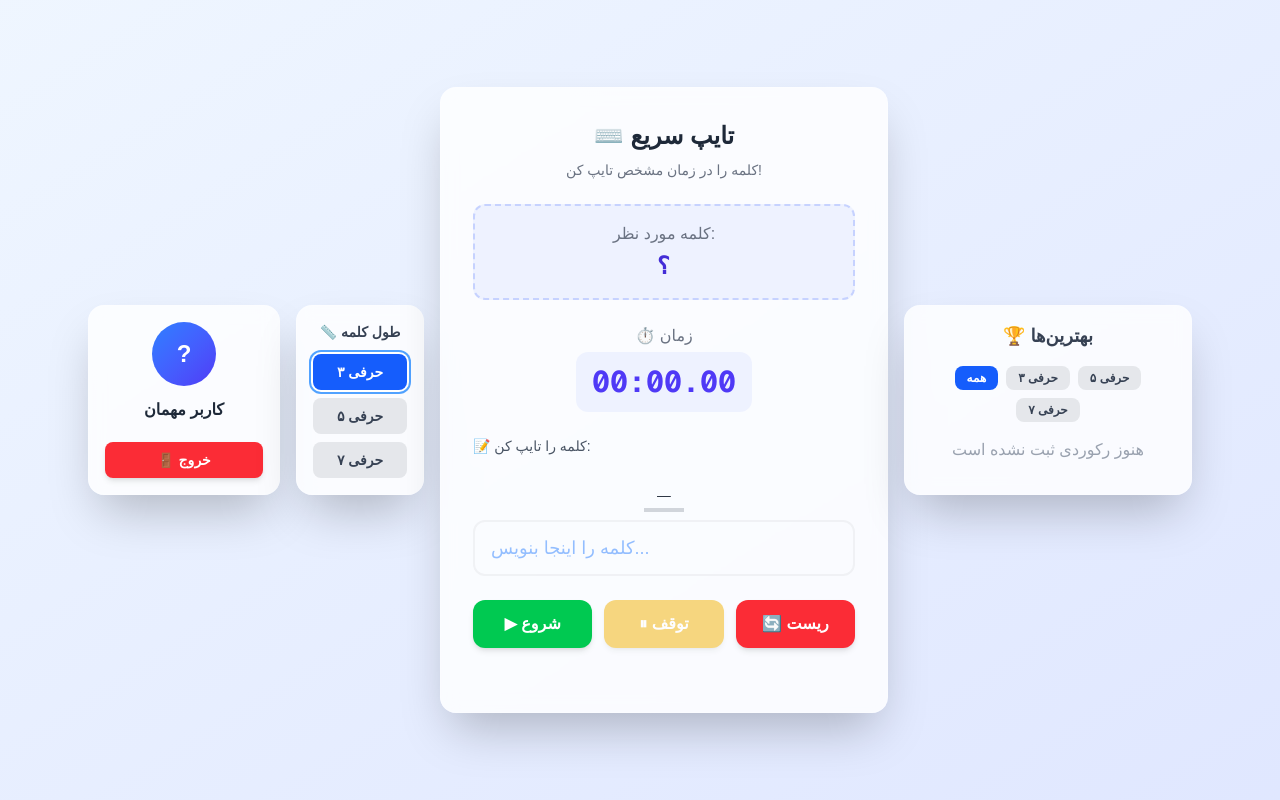
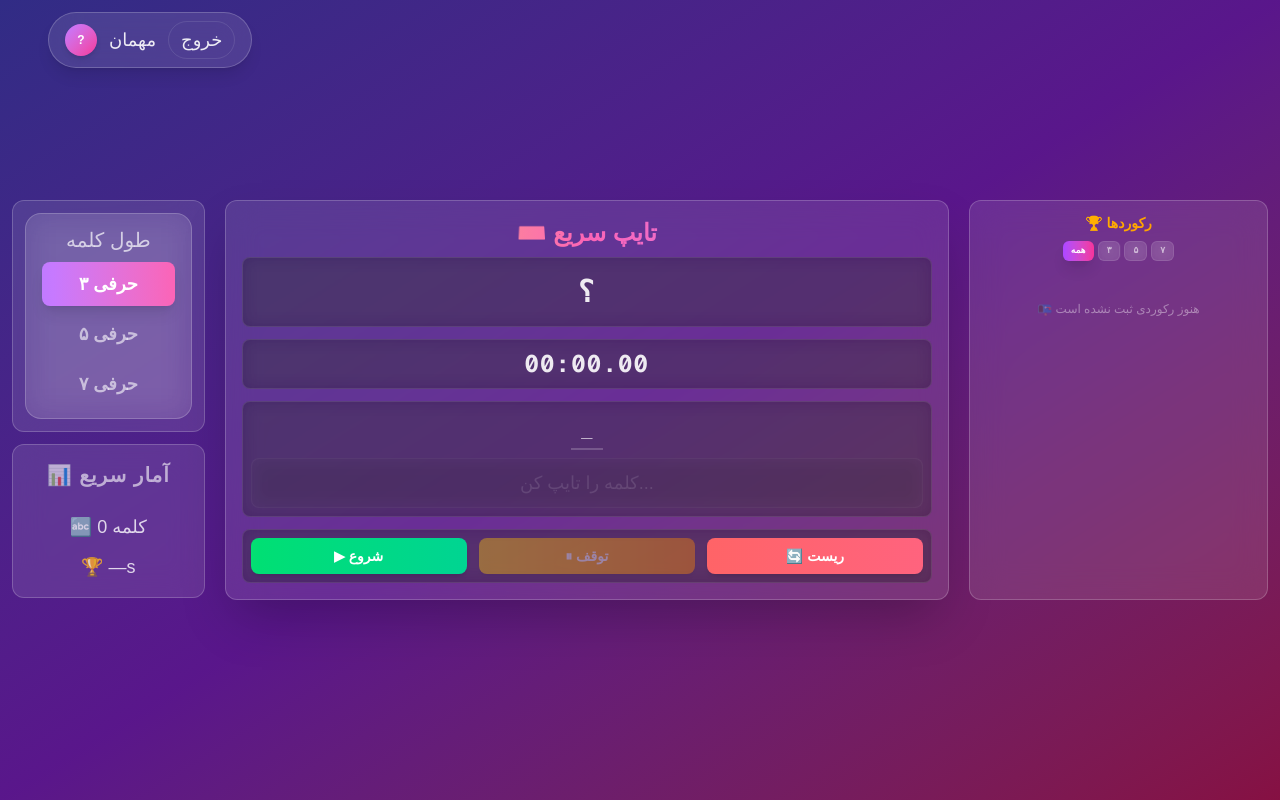
Before and after one commit to Afshin1400-n/type-speed, a Next.js app: page /game in a window 1280 px wide. Built offline with nearby package versions, Linux system fonts and the light colour scheme.

Commit message:
half style change

```diff
--- a/app/component/Btn.tsx
+++ b/app/component/Btn.tsx
@@ -1,14 +1,16 @@
 "use client";
 
-function Btn({ startTimer, stopTimer, resetTimer, isRunning ,isFinished }) {
+function Btn({ startTimer, stopTimer, resetTimer, isRunning }) {
   return (
-    <div className="grid grid-cols-3 gap-3 mb-8">
+    <div className="flex gap-3">
       <button
         onClick={startTimer}
-        disabled={isRunning || isFinished}
-        className="bg-green-500 hover:bg-green-600 active:scale-95
-          text-white font-bold py-3 px-4 rounded-xl
-          transition-all shadow-md hover:shadow-lg disabled:opacity-50 disabled:cursor-not-allowed"
+        disabled={isRunning}
+        className="flex-1 px-3 py-2 bg-gradient-to-r from-green-400 to-emerald-400
+          hover:from-green-500 hover:to-emerald-500 active:scale-95
+          text-white font-bold text-sm rounded-lg
+          transition-all duration-200 shadow-md hover:shadow-lg
+          disabled:opacity-40 cursor-pointer  disabled:hover:shadow-md"
       >
         ▶ شروع
       </button>
@@ -16,18 +18,22 @@ function Btn({ startTimer, stopTimer, resetTimer, isRunning ,isFinished }) {
       <button
         onClick={stopTimer}
         disabled={!isRunning}
-        className="bg-yellow-500 hover:bg-yellow-600 active:scale-95
-          text-white font-bold py-3 px-4 rounded-xl
-          transition-all shadow-md hover:shadow-lg disabled:opacity-50 disabled:cursor-not-allowed"
+        className="flex-1 px-3 py-2 bg-gradient-to-r from-yellow-400 to-orange-400
+          hover:from-yellow-500 hover:to-orange-500 active:scale-95
+          text-white font-bold text-sm rounded-lg
+          transition-all duration-200 shadow-md hover:shadow-lg
+          disabled:opacity-40 cursor-pointer disabled:hover:shadow-md"
       >
         ⏸ توقف
       </button>
 
       <button
+      style={{ cursor: "pointer" }}
         onClick={resetTimer}
-        className="bg-red-500 hover:bg-red-600 active:scale-95
-          text-white font-bold py-3 px-4 rounded-xl
-          transition-all shadow-md hover:shadow-lg"
+        className="flex-1 px-3 py-2 bg-gradient-to-r from-red-400 to-rose-400
+          hover:from-red-500 hover:to-rose-500 active:scale-95
+          text-white font-bold text-sm rounded-lg
+          transition-all duration-200 shadow-md hover:shadow-lg cursor-pointer "
       >
         🔄 ریست
       </button>
--- a/app/component/Input.tsx
+++ b/app/component/Input.tsx
@@ -2,40 +2,38 @@
 import { forwardRef } from "react";
 
 const Input = forwardRef(({ value, onChange, disabled, colors, word }, ref) => {
-    console.log("Input disabled:", disabled); // ← ب
   return (
-    <div className="mb-6">
-      <label className="text-gray-600 text-sm block mb-2">
-        📝 کلمه را تایپ کن:
-      </label>
-      <div className="flex gap-1 justify-center mb-2">
+    <div className="space-y-2">
+      {/* Letter Boxes */}
+      <div className="flex gap-1 justify-center">
         {word.split("").map((letter, index) => (
           <span
             key={index}
-            className="w-10 h-12 flex items-center justify-center text-2xl font-bold border-b-4 transition-all"
+            className="w-8 h-10 flex items-center justify-center text-xl font-bold border-b-2 transition-all duration-200"
             style={{
               borderBottomColor: colors[index] === "green" ? "#22c55e" :
-                                 colors[index] === "red" ? "#ef4444" : "#d1d5db",
+                                 colors[index] === "red" ? "#ef4444" : "rgba(255,255,255,0.2)",
               color: colors[index] === "green" ? "#22c55e" :
-                     colors[index] === "red" ? "#ef4444" : "#1f2937",
-              backgroundColor: colors[index] === "green" ? "#dcfce7" :
-                               colors[index] === "red" ? "#fee2e2" : "transparent"
+                     colors[index] === "red" ? "#ef4444" : "rgba(255,255,255,0.8)",
             }}
           >
             {value[index] || "_"}
           </span>
         ))}
       </div>
+
+      {/* Input Field */}
       <input
         ref={ref}
         type="text"
         value={value}
         onChange={(e) => onChange(e.target.value)}
-        placeholder="کلمه را اینجا بنویس..."
+        placeholder="کلمه را تایپ کن..."
         disabled={disabled}
-        className="w-full px-4 py-3 border-2 border-gray-200 rounded-xl focus:border-indigo-400 focus:ring-4
-        focus:ring-indigo-100 transition-all outline-none text-lg text-gray-600 placeholder-blue-500 disabled:opacity-50
-        disabled:cursor-not-allowed"
+        className="w-full px-4 py-2.5 bg-white/5 backdrop-blur-sm border border-white/10 rounded-lg
+        text-white/90 text-center text-lg outline-none transition-all duration-200
+        placeholder:text-white/30 focus:border-purple-400/50 focus:ring-2 focus:ring-purple-400/20
+        disabled:opacity-40 disabled:cursor-not-allowed"
       />
     </div>
   );
--- a/app/component/Level.tsx
+++ b/app/component/Level.tsx
@@ -1,40 +1,40 @@
 "use client";
 
-export default function Level({ handleLenWord, wordLength, isRunning, isFinished,isStop }) {
+export default function Level({ handleLenWord, wordLength, isRunning, isFinished, isStop }) {
+  const isDisabled = isRunning || isFinished || isStop;
+
   return (
-    <div className="flex flex-col items-center justify-center p-4 bg-white/80 backdrop-blur-sm rounded-2xl shadow-2xl border border-white/20 w-32 h-fit">
-      <h3 className="text-sm font-bold text-gray-700 mb-3">📏 طول کلمه</h3>
-      <div className="flex flex-col gap-2 w-full">
+    <div className="flex flex-col items-center gap-2 bg-white/10 backdrop-blur-lg
+     rounded-2xl px-4 py-3 border border-white/20 ">
+      <span className="text-white/70 text-xl font-medium"> طول کلمه</span>
+      <div className="flex flex-col gap-1.5 w-full">
         <button
-          onClick={handleLenWord}
-          disabled={isRunning || isFinished || isStop}
-          className={`px-4 py-2 rounded-lg text-sm font-semibold transition w-full ${
+          onClick={() => !isDisabled && handleLenWord(3)}
+          className={`px-4 py-2 rounded-lg text-lg font-semibold transition-all duration-200 cursor-pointer w-full ${
             wordLength === 3
-              ? "bg-blue-600 text-white ring-2 ring-blue-400 ring-offset-2"
-              : "bg-gray-200 text-gray-700 hover:bg-gray-300"
-          } disabled:opacity-50 disabled:cursor-not-allowed`}
+              ? "bg-gradient-to-r from-purple-400 to-pink-400 text-white shadow-lg"
+              : "text-white/60 hover:text-white hover:bg-white/10"
+          } ${isDisabled ? "opacity-40" : ""}`}
         >
           ۳ حرفی
         </button>
         <button
-          onClick={handleLenWord}
-          disabled={isRunning || isFinished || isStop}
-          className={`px-4 py-2 rounded-lg text-sm font-semibold transition w-full ${
+          onClick={() => !isDisabled && handleLenWord(5)}
+          className={`px-4 py-2 rounded-lg text-lg font-semibold transition-all duration-200 cursor-pointer w-full ${
             wordLength === 5
-              ? "bg-blue-600 text-white ring-2 ring-blue-400 ring-offset-2"
-              : "bg-gray-200 text-gray-700 hover:bg-gray-300"
-          } disabled:opacity-50 disabled:cursor-not-allowed`}
+              ? "bg-gradient-to-r from-purple-400 to-pink-400 text-white shadow-lg"
+              : "text-white/60 hover:text-white hover:bg-white/10"
+          } ${isDisabled ? "opacity-40" : ""}`}
         >
           ۵ حرفی
         </button>
         <button
-          onClick={handleLenWord}
-          disabled={isRunning || isFinished || isStop}
-          className={`px-4 py-2 rounded-lg text-sm font-semibold transition w-full ${
+          onClick={() => !isDisabled && handleLenWord(7)}
+          className={`px-4 py-2 rounded-lg text-lg font-semibold transition-all duration-200 cursor-pointer w-full ${
             wordLength === 7
-              ? "bg-blue-600 text-white ring-2 ring-blue-400 ring-offset-2"
-              : "bg-gray-200 text-gray-700 hover:bg-gray-300"
-          } disabled:opacity-50 disabled:cursor-not-allowed`}
+              ? "bg-gradient-to-r from-purple-400 to-pink-400 text-white shadow-lg"
+              : "text-white/60 hover:text-white hover:bg-white/10"
+          } ${isDisabled ? "opacity-40" : ""}`}
         >
           ۷ حرفی
         </button>
--- a/app/component/Profile.tsx
+++ b/app/component/Profile.tsx
@@ -1,24 +1,30 @@
 "use client";
 
-function Profile({user , handleLogout}) {
+function Profile({ user, handleLogout }) {
+  return (
+    <div className="flex items-center gap-3 ml-9 bg-white/10 backdrop-blur-lg rounded-full
+    px-4 py-2 border border-white/20 hover:bg-white/20 transition-all duration-300 shadow-lg">
+      {/* Avatar */}
+      <div className="w-8 h-8 bg-gradient-to-br from-purple-400 to-pink-500 rounded-full
+       flex items-center justify-center text-white text-xs font-bold shadow-md">
+        {user?.username?.charAt(0).toUpperCase() || "?"}
+      </div>
 
+      {/* Username */}
+      <span className="text-white/90 text-lg font-medium truncate max-w-[100px]">
+        {user?.username || "مهمان"}
+      </span>
 
-  return (
-      <aside className="w-48 bg-white/80 backdrop-blur-sm rounded-2xl shadow-2xl p-4 border border-white/20 h-fit flex flex-col items-center gap-3">
-          <div className="w-16 h-16 bg-gradient-to-br from-blue-500 to-indigo-600 rounded-full flex items-center justify-center text-white text-2xl font-bold">
-            {user?.username?.charAt(0).toUpperCase() || "?"}
-          </div>
-          <h3 className="font-bold text-gray-800 text-center truncate w-full">
-            {user?.username || "کاربر مهمان"}
-          </h3>
-          <button
-            onClick={handleLogout}
-            className="w-full mt-2 py-2 bg-red-500 hover:bg-red-600 text-white text-sm font-semibold rounded-lg transition-all shadow-md hover:shadow-lg"
-          >
-            🚪 خروج
-          </button>
-        </aside>
-  )
+      {/* Logout Button */}
+<button
+  onClick={handleLogout}
+  className="text-white/90 hover:text-red-500 hover:bg-red-200 rounded-full px-3 py-1 text-lg font-medium
+  transition-all duration-200 border border-white/10 hover:border-red-400/30 cursor-pointer"
+>
+   خروج
+</button>
+    </div>
+  );
 }
 
-export default Profile
+export default Profile;
--- a/app/component/Records.tsx
+++ b/app/component/Records.tsx
@@ -1,38 +1,45 @@
 "use client";
-import {useMemo} from "react";
+import { useMemo } from "react";
 
 function Records({ records }) {
-
-const sortedRecords = useMemo(() => {
-  return [...records].sort((a, b) => a.time - b.time);
-}, [records]);
+  const sortedRecords = useMemo(() => {
+    return [...records].sort((a, b) => a.time - b.time);
+  }, [records]);
 
   const topThree = sortedRecords.slice(0, 3);
 
   if (topThree.length === 0) {
     return (
-      <div className="text-center text-gray-400 py-4">
-        هنوز رکوردی ثبت نشده است
+      <div className="text-center text-white/40 text-xs py-8">
+        📭 هنوز رکوردی ثبت نشده است
       </div>
     );
   }
 
   return (
-    <div className="space-y-3 max-full overflow-y-auto mt-8">
+    <div className="space-y-2">
       {topThree.map((record, index) => (
         <div
           key={record.id}
-          className="bg-gradient-to-r from-amber-50 to-amber-100/50 p-4 rounded-xl border border-amber-200
-          flex items-center  gap-2"
+          className="bg-white/5 backdrop-blur-sm rounded-lg p-2.5 border border-white/10
+          flex items-center gap-2 hover:bg-white/10 transition-all duration-200"
         >
-          <span className="text-2xl">
+          <span className="text-lg">
             {index === 0 ? "🥇" : index === 1 ? "🥈" : "🥉"}
           </span>
-          <span className="font-semibold text-gray-700 text-base">
-            {record.time} ثانیه
-          </span>
-          <span className="text-sm text-gray-500">"{record.word}"</span>
-          <span className="text-xs text-gray-400">{record.date}</span>
+          <div className="flex-1 min-w-0">
+            <div className="flex items-center gap-2">
+              <span className="font-bold text-white/90 text-xs">
+                {record.time.toFixed(1)}s
+              </span>
+              <span className="text-white/60 text-[10px] truncate">
+                "{record.word}"
+              </span>
+            </div>
+            <div className="text-white/30 text-[8px]">
+              {record.date}
+            </div>
+          </div>
         </div>
       ))}
     </div>
--- a/app/component/Timer.tsx
+++ b/app/component/Timer.tsx
@@ -2,10 +2,8 @@
 
 function Timer({ time, formatTime }) {
   return (
-    <div className="text-center mb-6">
-      <span className="text-gray-500 text-md block mb-1">⏱️ زمان</span>
-      <div className="text-3xl font-mono font-bold text-indigo-600 bg-indigo-50
-      rounded-xl py-3 px-4 inline-block min-w-[150px]">
+    <div className="text-center">
+      <div className="font-mono font-bold text-2xl text-white/90 tracking-wider">
         {formatTime(time)}
       </div>
     </div>
--- a/app/component/Word.tsx
+++ b/app/component/Word.tsx
@@ -2,14 +2,11 @@
 
 function Word({word}) {
   return (
-     <div className="bg-indigo-50 rounded-xl p-4 mb-6 text-center border-2 border-dashed border-indigo-200">
-          <span className="text-gray-500 text-md block mb-1">
-            کلمه مورد نظر:
-          </span>
-          <span className="text-2xl font-bold text-indigo-700 tracking-wider">
-            {word}
-          </span>
-        </div>
+    <div className="text-center">
+      <span className="text-3xl font-bold text-white/90 tracking-wider">
+        {word}
+      </span>
+    </div>
   )
 }
 
--- a/app/game/page.tsx
+++ b/app/game/page.tsx
@@ -29,9 +29,6 @@ export default function Home() {
   const [message, setMessage] = useState("");
   const [isStop, setIsStop] = useState(false);
 
-
-
-
   useEffect(() => {
     const currentUser = localStorage.getItem("currentUser");
     if (currentUser) {
@@ -44,9 +41,6 @@ const handleLogout = () => {
     router.push("/");
   };
 
-
-
-  // بارگذاری از localStorage
   useEffect(() => {
     if (!user) return;
     const savedRecords = localStorage.getItem(`records_${user.username}`);
@@ -62,7 +56,6 @@ useEffect(() => {
     }
   }, [user]);
 
-  // ذخیره در localStorage
   useEffect(() => {
     if (!user || records.length === 0) return;
     localStorage.setItem(`records_${user.username}`, JSON.stringify(records));
@@ -86,19 +79,17 @@ useEffect(() => {
     setIsDisable(true);
     setIsFinished(false);
     setIsRunning(false);
-
   }, []);
 
   const startTimer = () => {
     if (isRunning || isFinished) return;
 
-  // ✅ فقط اگه کلمه "؟" هست یا بازی تموم شده، کلمه جدید تولید کن
     if (word === "؟") {
       generateNewWord(wordLength);
     }
 
     setIsRunning(true);
-  setIsFinished(false); // ← این مهمه!
+    setIsFinished(false);
     setIsDisable(false);
 
     const startTime = Date.now() - time;
@@ -116,15 +107,15 @@ const startTimer = () => {
   const stopTimer = () => {
     clearInterval(intervalRef.current);
     setIsRunning(false);
-    setIsStop(true)
+    setIsStop(true);
     setIsDisable(true);
   };
 
   const resetTimer = () => {
     clearInterval(intervalRef.current);
-  setIsStop(false)
+    setIsStop(false);
     setIsRunning(false);
-  setIsFinished(false); // ← درسته
+    setIsFinished(false);
     setTime(0);
     setInputValue("");
     setWord("؟");
@@ -152,6 +143,7 @@ const addRecord = (word, time, length) => {
     };
     setRecords([newRecord, ...records]);
   };
+
   useEffect(() => {
     const newColors = inputValue.split("").map((letter, index) => {
       if (letter === word[index]) return "green";
@@ -174,15 +166,9 @@ useEffect(() => {
     }
   }, [inputValue, word]);
 
-  const handleLenWord = (e) => {
-    const val = e.target.innerText.trim();
-    if (val === "۳ حرفی") {
-      setWordLength(3);
-    } else if (val === "۵ حرفی") {
-      setWordLength(5);
-    } else if (val === "۷ حرفی") {
-      setWordLength(7);
-    }
+// در app/page.tsx
+const handleLenWord = (length) => {
+  setWordLength(length);
 };
 
   const filteredRecords = useMemo(() => {
@@ -191,19 +177,22 @@ useEffect(() => {
   }, [records, filterLength]);
 
   const getBestTimeForLength = (length) => {
-  const filtered = records.filter(r => r.length === length);
+    const filtered = records.filter((r) => r.length === length);
     if (filtered.length === 0) return Infinity;
-  return Math.min(...filtered.map(r => r.time));
+    return Math.min(...filtered.map((r) => r.time));
   };
 
-
   return (
-    <div className="h-screen w-screen overflow-hidden bg-gradient-to-br from-blue-50 to-indigo-100 flex items-center
-     justify-center p-4 gap-4">
-
-  {/* پروفایل کاربر - سمت چپ */}
-  <Profile user={user} handleLogout={handleLogout}/>
-
+    <div className="h-screen w-screen overflow-hidden bg-gradient-to-br from-indigo-900 via-purple-900 to-pink-900">
+      {/* Profile - Top Left */}
+      <div className="absolute top-3 left-3 z-50">
+        <Profile user={user} handleLogout={handleLogout} />
+      </div>
+      <div className="h-full w-full flex items-center justify-center p-3">
+        <div className="w-full max-w-7xl grid grid-cols-12 gap-5 ">
+          {/* Left Column - Level */}
+          <div className="col-span-12 lg:col-span-2 flex lg:block items-center gap-3">
+            <div className="bg-white/10 backdrop-blur-lg rounded-xl p-3 border border-white/20 flex-1">
               <Level
                 handleLenWord={handleLenWord}
                 wordLength={wordLength}
@@ -211,22 +200,53 @@ const getBestTimeForLength = (length) => {
                 isFinished={isFinished}
                 isStop={isStop}
               />
+            </div>
 
-      <div className="max-w-md w-full bg-white/80 backdrop-blur-sm rounded-2xl shadow-2xl p-6 sm:p-8 border border-white/20 max-h-[90vh] overflow-y-auto">
-        <h1 className="text-2xl sm:text-2xl font-bold text-center text-gray-800 mb-2">
+            {/* Quick Stats - hidden on mobile, shown on desktop */}
+          <div className="hidden lg:block bg-white/10 backdrop-blur-lg rounded-xl p-4 border border-white/20 mt-3">
+  <div className="text-center">
+    <div className="text-white/60 text-xl font-semibold uppercase tracking-wider mb-6">
+      📊 آمار سریع
+    </div>
+    <div className="space-y-3 text-white/80 text-lg">
+      <div>🔤 {records.length} کلمه</div>
+      <div>🏆 {records.length > 0 ? Math.min(...records.map(r => r.time)).toFixed(1) : "—"}s</div>
+    </div>
+  </div>
+</div>
+          </div>
+
+          {/* Center - Main Game */}
+          <div className="col-span-12 lg:col-span-7">
+            <div className="bg-white/10 backdrop-blur-lg rounded-xl shadow-2xl p-4 border border-white/20">
+              <div className="text-center mb-2">
+                <h1 className="text-2xl font-bold bg-gradient-to-r from-yellow-400 via-pink-400 to-purple-400 bg-clip-text text-transparent">
                   ⌨️ تایپ سریع
                 </h1>
-        <p className="text-center text-gray-500 text-sm mb-6">
-          کلمه را در زمان مشخص تایپ کن!
-        </p>
+              </div>
 
+              <div className="space-y-3">
+                {/* Word Display */}
+                <div className="bg-black/30 rounded-lg p-4 backdrop-blur-sm border border-white/10">
                   <Word word={word} suppressHydrationWarning />
+                </div>
+
+                {/* Timer & Message Row */}
+                <div className="flex items-center gap-3">
+                  <div className="flex-1 bg-black/30 rounded-lg p-2 backdrop-blur-sm border border-white/10">
                     <Timer time={time} formatTime={formatTime} suppressHydrationWarning />
+                  </div>
                   {message && (
-  <div className="text-center text-green-600 font-bold text-lg animate-pulse my-2">
+                    <div className="flex-1">
+                      <span className="block text-center px-3 py-1.5 bg-gradient-to-r from-green-400 to-emerald-400 text-white font-bold rounded-lg text-xs animate-pulse shadow-lg">
                         {message}
+                      </span>
                     </div>
                   )}
+                </div>
+
+                {/* Input */}
+                <div className="bg-black/30 rounded-lg p-2 backdrop-blur-sm border border-white/10">
                   <Input
                     ref={focusRef}
                     value={inputValue}
@@ -236,6 +256,10 @@ const getBestTimeForLength = (length) => {
                     word={word}
                     suppressHydrationWarning
                   />
+                </div>
+
+                {/* Buttons */}
+                <div className="bg-black/30 rounded-lg p-2 backdrop-blur-sm border border-white/10">
                   <Btn
                     startTimer={startTimer}
                     stopTimer={stopTimer}
@@ -243,55 +267,66 @@ const getBestTimeForLength = (length) => {
                     isRunning={isRunning}
                   />
                 </div>
+              </div>
+            </div>
+          </div>
 
-      <aside className="w-72 bg-white/80 backdrop-blur-sm rounded-2xl shadow-2xl p-4 border border-white/20 h-fit max-h-[90vh] overflow-y-auto">
-        <h2 className="text-lg font-bold text-gray-700 mb-3 text-center">
-          🏆 بهترین‌ها
+          {/* Right - Records */}
+          <div className="col-span-12 lg:col-span-3">
+            <div className="bg-white/10 backdrop-blur-lg rounded-xl p-3 border border-white/20 h-full max-h-[calc(100vh-6rem)] overflow-y-auto">
+              <h2 className="text-sm font-bold text-center mb-2 bg-gradient-to-r from-yellow-400 to-orange-400 bg-clip-text text-transparent">
+                🏆 رکوردها
               </h2>
-        <div className="flex gap-2 justify-center mt-4 flex-wrap">
+
+              {/* Filter Buttons */}
+              <div className="flex gap-1 justify-center mb-2 flex-wrap">
                 <button
                   onClick={() => setFilterLength(null)}
-            className={`px-3 py-1 rounded-lg text-xs font-semibold transition ${
+                  className={`px-2 py-0.5 rounded-md text-[9px] font-semibold transition-all ${
                     filterLength === null
-                ? "bg-blue-600 text-white"
-                : "bg-gray-200 text-gray-700 hover:bg-gray-300"
+                      ? "bg-gradient-to-r from-purple-500 to-pink-500 text-white shadow-lg"
+                      : "bg-white/10 text-white/60 hover:bg-white/20 backdrop-blur-sm border border-white/10"
                   }`}
                 >
                   همه
                 </button>
                 <button
                   onClick={() => setFilterLength(3)}
-            className={`px-3 py-1 rounded-lg text-xs font-semibold transition ${
+                  className={`px-2 py-0.5 rounded-md text-[9px] font-semibold transition-all ${
                     filterLength === 3
-                ? "bg-blue-600 text-white"
-                : "bg-gray-200 text-gray-700 hover:bg-gray-300"
+                      ? "bg-gradient-to-r from-purple-500 to-pink-500 text-white shadow-lg"
+                      : "bg-white/10 text-white/60 hover:bg-white/20 backdrop-blur-sm border border-white/10"
                   }`}
                 >
-            ۳ حرفی
+                  ۳
                 </button>
                 <button
                   onClick={() => setFilterLength(5)}
-            className={`px-3 py-1 rounded-lg text-xs font-semibold transition ${
+                  className={`px-2 py-0.5 rounded-md text-[9px] font-semibold transition-all ${
                     filterLength === 5
-                ? "bg-blue-600 text-white"
-                : "bg-gray-200 text-gray-700 hover:bg-gray-300"
+                      ? "bg-gradient-to-r from-purple-500 to-pink-500 text-white shadow-lg"
+                      : "bg-white/10 text-white/60 hover:bg-white/20 backdrop-blur-sm border border-white/10"
                   }`}
                 >
-            ۵ حرفی
+                  ۵
                 </button>
                 <button
                   onClick={() => setFilterLength(7)}
-            className={`px-3 py-1 rounded-lg text-xs font-semibold transition ${
+                  className={`px-2 py-0.5 rounded-md text-[9px] font-semibold transition-all ${
                     filterLength === 7
-                ? "bg-blue-600 text-white"
-                : "bg-gray-200 text-gray-700 hover:bg-gray-300"
+                      ? "bg-gradient-to-r from-purple-500 to-pink-500 text-white shadow-lg"
+                      : "bg-white/10 text-white/60 hover:bg-white/20 backdrop-blur-sm border border-white/10"
                   }`}
                 >
-            ۷ حرفی
+                  ۷
                 </button>
               </div>
+
               <Records records={filteredRecords} suppressHydrationWarning />
-      </aside>
+            </div>
+          </div>
+        </div>
+      </div>
     </div>
   );
 }
```
Also changed, not shown: app/page.tsx (+26 -17 lines), app/register/page.tsx (+35 -28 lines). Lines whose indentation alone changed are shown as unchanged.
